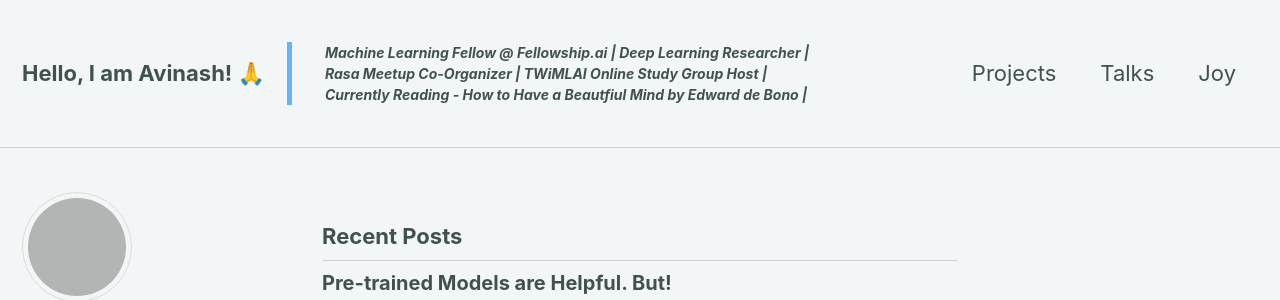
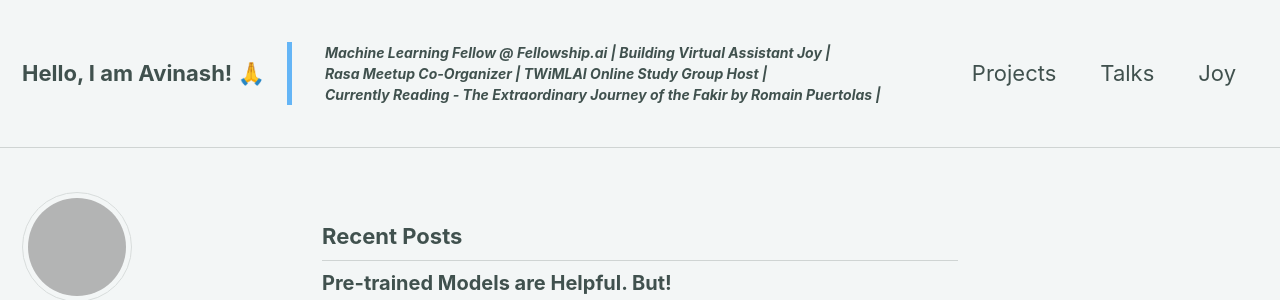
Before and after one commit to theimgclist/theimgclist.github.io, a Jekyll site: the page built from index.html, in a window 1280 px wide and 900 px high. Shown: the top 300 px of the window. Built offline with Jekyll 4.4.1, drawn with Linux system fonts in a browser that asks for light colours; nearby versions of some CDN libraries; the list of posts is cut into pages by our own code; grey boxes are pictures that could not be loaded.

Commit message:
Blog - Update header currently reading

```diff
--- a/_includes/masthead.html
+++ b/_includes/masthead.html
@@ -5,7 +5,7 @@
 
 		<a class="site-title" href="{{ '/' | absolute_url }}">Hello, I am Avinash! &#x1f64f;</a>
 		<div class="my-header">
-		<blockquote><p><b>Machine Learning Fellow @ Fellowship.ai | Deep Learning Researcher | </br>Rasa Meetup Co-Organizer | TWiMLAI Online Study Group Host | </br>Currently Reading - How to Have a Beautfiul Mind by Edward de Bono | </b></p></blockquote>
+		<blockquote><p><b>Machine Learning Fellow @ Fellowship.ai | Building Virtual Assistant Joy | </br>Rasa Meetup Co-Organizer | TWiMLAI Online Study Group Host | </br>Currently Reading - The Extraordinary Journey of the Fakir by Romain Puertolas | </b></p></blockquote>
 		</div>
         <ul class="visible-links">
           {% for link in site.data.navigation.main %}
```
